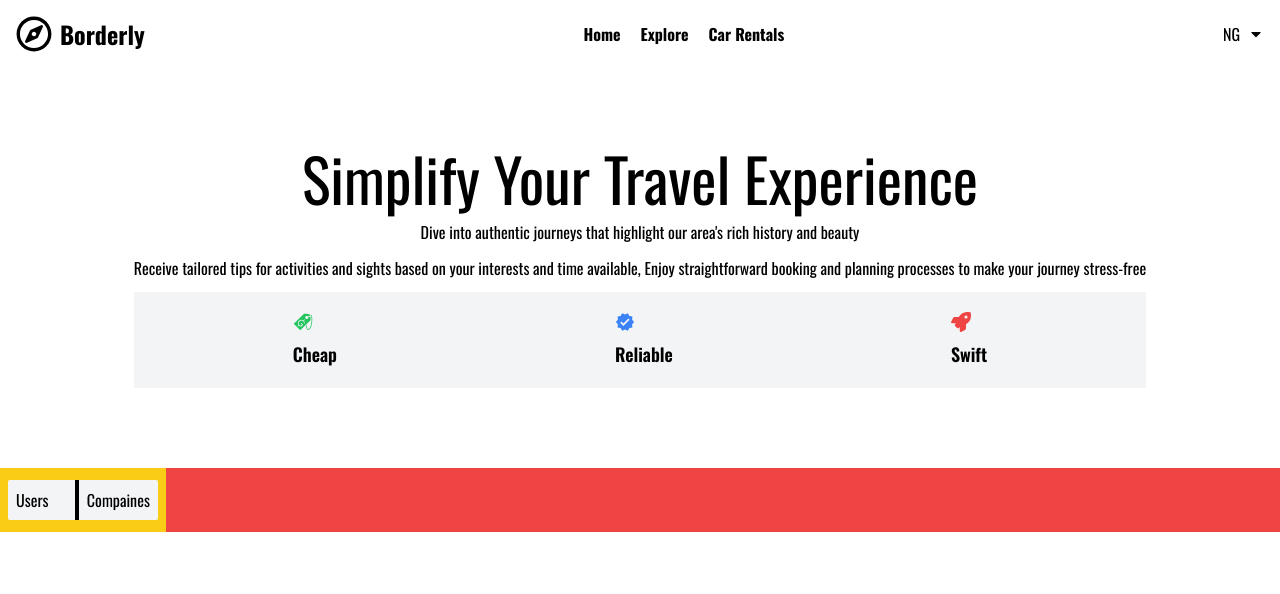
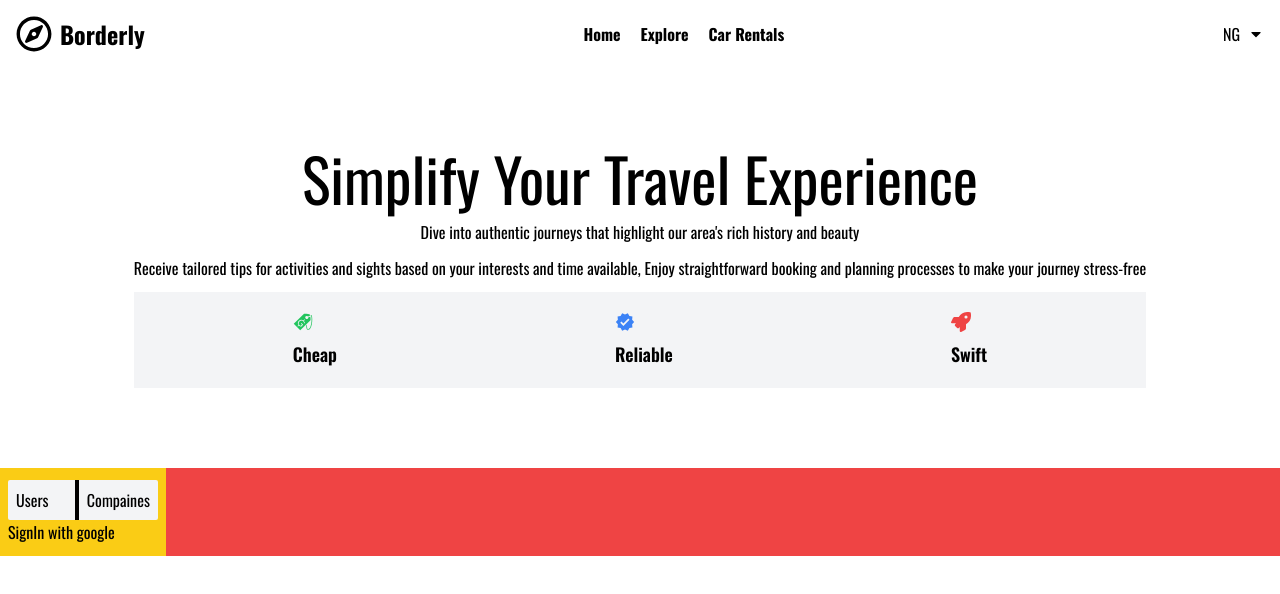
Before and after one commit to Joshua357954/borderly, a Next.js app: page / in a window 1280 px wide. Shown: the top 594 px of the page. Built offline with nearby package versions, Linux system fonts and the light colour scheme.

Commit message:
User login start

```diff
--- a/src/app/page.js
+++ b/src/app/page.js
@@ -57,9 +57,15 @@
       <section className="w-full bg-red-500 ">
         <div className="bg-yellow-400 w-fit px-2 py-3">
           <div className="flex bg-gray-100 p1 rounded-sm w-fit">
-            <button className="text-center border-r-2 border-r-black p-2">Users&nbsp;&nbsp;&nbsp;&nbsp;&nbsp;</button>
-            <button className="text-center border-l-2 border-l-black p-2">Compaines</button>
+            <button className="text-center border-r-2 border-r-black p-2">
+              Users&nbsp;&nbsp;&nbsp;&nbsp;&nbsp;
+            </button>
+            <button className="text-center border-l-2 border-l-black p-2">
+              Compaines
+            </button>
           </div>
+
+          <button>SignIn with google</button>
         </div>
       </section>
     </main>
```
